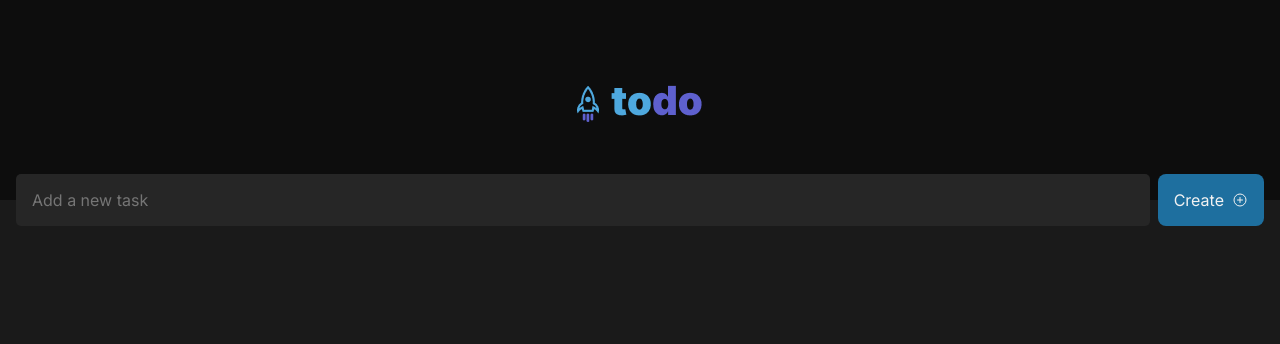
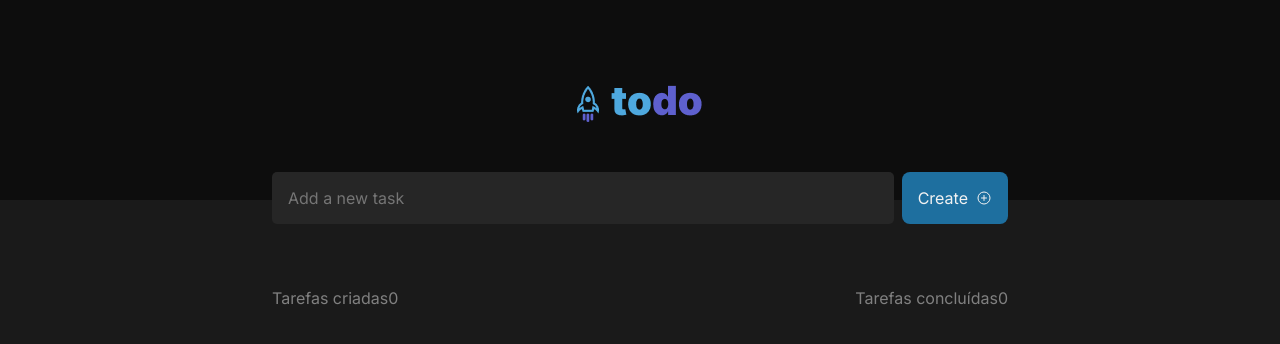
Before and after one commit to fewrux/todo-list-react, a React (Vite) app: page / in a window 1280 px wide. Shown: the top 344 px of the page. Built offline with nearby package versions, Linux system fonts and the light colour scheme.

Commit message:
fix: dashboard resposiveness

```diff
--- a/src/components/Dashboard/index.tsx
+++ b/src/components/Dashboard/index.tsx
@@ -39,7 +39,10 @@ export function Dashboard({}: DashboardProps) {
 
   return (
     <>
-      <Form onSubmit={handleCreateNewTask} className={styles.taskForm}>
+      <div className={styles.container}>
+        <Form
+          onSubmit={handleCreateNewTask}
+        >
           <Input
             value={newTask}
             onChange={handleNewTaskChange}
@@ -50,7 +53,18 @@ export function Dashboard({}: DashboardProps) {
             Create
           </Button>
         </Form>
-      <section className={styles.container}>
+        <section>
+          <header className={styles.tasksHeader}>
+            <div>
+              <span>Tarefas criadas</span>
+              <span>{tasks.length}</span>
+            </div>
+            <div>
+              <span>Tarefas concluídas</span>
+              <span>0</span>
+            </div>
+          </header>
+          <div className={styles.tasks}>
             {tasks.map(task => (
               <Task
               key={task.description}
@@ -58,7 +72,9 @@ export function Dashboard({}: DashboardProps) {
               onDeleteTask={deleteTask}
               />
               ))}
+          </div>
         </section>
+      </div>
     </>
   )
 }
--- a/src/components/Dashboard/styles.module.css
+++ b/src/components/Dashboard/styles.module.css
@@ -1,19 +1,22 @@
-.taskForm {
-  position: absolute;
-  top: 158px;
+.container {
+  position: relative;
+  top: -118px;
+  width: 100%;
 
   display: flex;
-  align-items: center;
-  justify-content: center;
-
-  width: 100%;
-  padding: 1rem;
-  gap: 0.5rem;
+  flex-direction: column;
+  gap: 4rem;
 }
 
-.container {
+.tasksHeader {
+  display: flex;
+  justify-content: space-between;
+  align-items: center;
+  margin-bottom: 1.5rem;
+}
+
+.tasks {
   display: flex;
   flex-direction: column;
-  width: 100%;
   gap: 0.75rem;
 }
--- a/src/components/Main/styles.module.css
+++ b/src/components/Main/styles.module.css
@@ -11,7 +11,6 @@
 @media (max-width: 768px) {
   .container {
     width: 100%;
-    margin: 5.625rem auto;
 
     display: flex;
     flex-direction: column;
```
Lines whose indentation alone changed are shown as unchanged.
